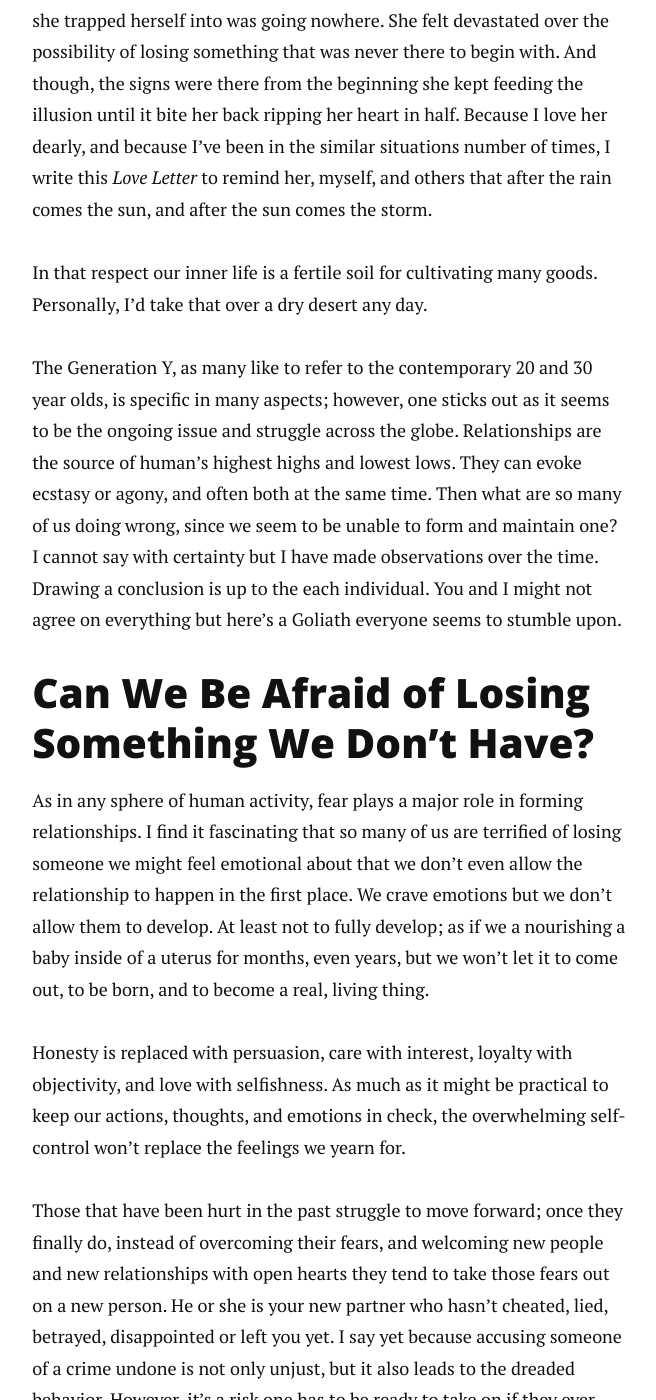
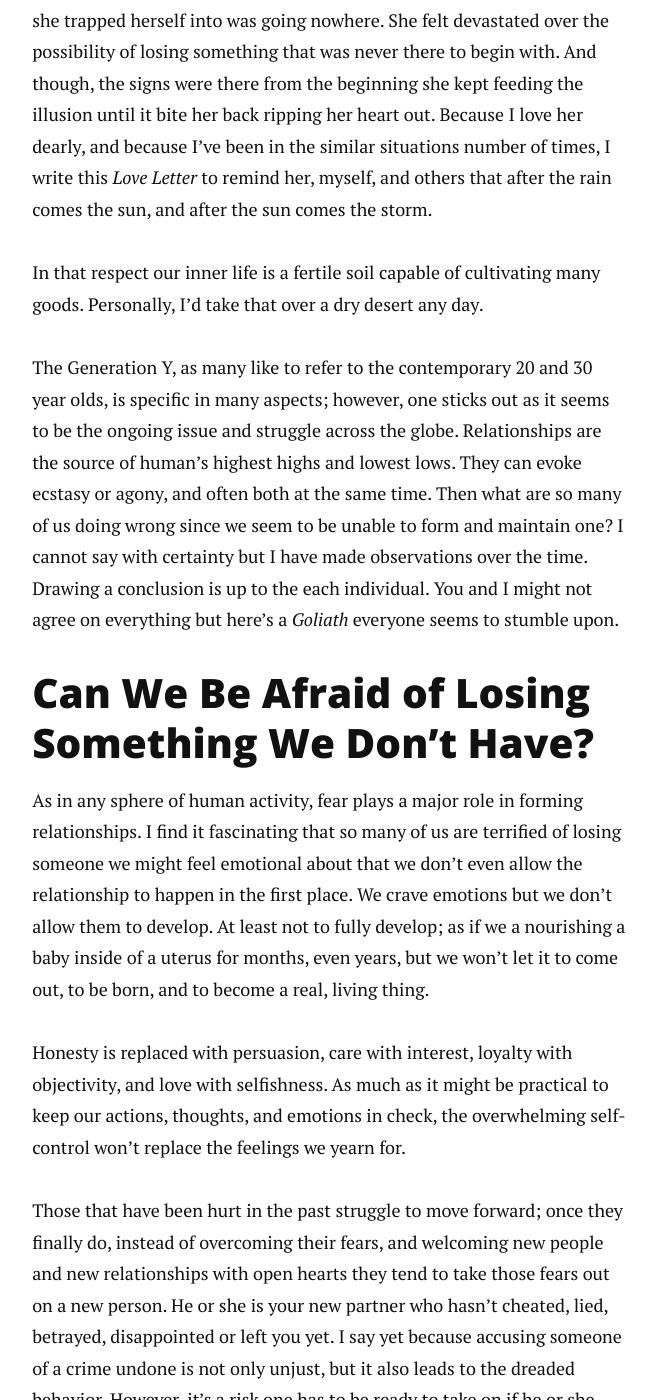
Before and after one commit to novisadnewyork/novisadnewyork.github.io, a Jekyll site: the page built from _posts/2016-04-01-a-love-letter-that-speaks-to-the-mind.markdown, in a window 1280 px wide and 1400 px high, scrolled down 639 px. Shown: the whole window, without its empty margins (310-966 px from the left). Built offline with Jekyll 4.4.1, drawn with Linux system fonts in a browser that asks for light colours; nearby versions of some CDN libraries; Markdown is read by kramdown in place of the engine named in the settings; some of the changed text lies outside the part shown.

Commit message:
Updated 2016-04-01-a-love-letter-that-speaks-to-the-mind.markdown

```diff
--- a/_posts/2016-04-01-a-love-letter-that-speaks-to-the-mind.markdown
+++ b/_posts/2016-04-01-a-love-letter-that-speaks-to-the-mind.markdown
@@ -4,13 +4,14 @@
 layout: post
 ---
 
+
 ##Between the Ecstasy and Agony
 
-A friend of mine recently confessed that the pseudo-platonic relationship she trapped herself into was going nowhere. She felt devastated over the possibility of losing something that was never there to begin with. And though, the signs were there from the beginning she kept feeding the illusion until it bite her back ripping her heart in half. Because I love her dearly, and because I've been in the similar situations number of times, I write this _Love Letter_ to remind her, myself, and others that after the rain comes the sun, and after the sun comes the storm.
+A friend of mine recently confessed that the pseudo-platonic relationship she trapped herself into was going nowhere. She felt devastated over the possibility of losing something that was never there to begin with. And though, the signs were there from the beginning she kept feeding the illusion until it bite her back ripping her heart out. Because I love her dearly, and because I've been in the similar situations number of times, I write this _Love Letter_ to remind her, myself, and others that after the rain comes the sun, and after the sun comes the storm.
 
-In that respect our inner life is a fertile soil for cultivating many goods. Personally, I'd take that over a dry desert any day.
+In that respect our inner life is a fertile soil capable of cultivating many goods. Personally, I'd take that over a dry desert any day.
 
-The Generation Y, as many like to refer to the contemporary 20 and 30 year olds, is specific in many aspects; however, one sticks out as it seems to be the ongoing issue and struggle across the globe. Relationships are the source of human's highest highs and lowest lows. They can evoke ecstasy or agony, and often both at the same time. Then what are so many of us doing wrong, since we seem to be unable to form and maintain one? I cannot say with certainty but I have made observations over the time. Drawing a conclusion is up to the each individual. You and I might not agree on everything but here's a Goliath everyone seems to stumble upon.
+The Generation Y, as many like to refer to the contemporary 20 and 30 year olds, is specific in many aspects; however, one sticks out as it seems to be the ongoing issue and struggle across the globe. Relationships are the source of human's highest highs and lowest lows. They can evoke ecstasy or agony, and often both at the same time. Then what are so many of us doing wrong since we seem to be unable to form and maintain one? I cannot say with certainty but I have made observations over the time. Drawing a conclusion is up to the each individual. You and I might not agree on everything but here's a _Goliath_ everyone seems to stumble upon.
 
 ##Can We Be Afraid of Losing Something We Don't Have?
 
@@ -18,14 +19,14 @@
 
 Honesty is replaced with persuasion, care with interest, loyalty with objectivity, and love with selfishness. As much as it might be practical to keep our actions, thoughts, and emotions in check, the overwhelming self-control won't replace the feelings we yearn for.
 
-Those that have been hurt in the past struggle to move forward; once they finally do, instead of overcoming their fears, and welcoming new people and new relationships with open hearts they tend to take those fears out on a new person. He or she is your new partner who hasn't cheated, lied, betrayed, disappointed or left you yet. I say yet because accusing someone of a crime undone is not only unjust, but it also leads to the dreaded behavior. However, it's a risk one has to be ready to take on if they ever intend to engage in a meaningful relationship.
+Those that have been hurt in the past struggle to move forward; once they finally do, instead of overcoming their fears, and welcoming new people and new relationships with open hearts they tend to take those fears out on a new person. He or she is your new partner who hasn't cheated, lied, betrayed, disappointed or left you yet. I say yet because accusing someone of a crime undone is not only unjust, but it also leads to the dreaded behavior. However, it's a risk one has to be ready to take on if he or she ever intends to engage in a meaningful relationship.
 
-_Being ready_ is becoming a main theme when it comes to the conversations about relationships, usually in the context of: _Not being ready_ for something or someone. Talking about it won't change anything in the decaying stage of our relationships unless we take steps towards becoming ready. Saying, "I am not ready," and leaving things at it is like saying, "I am an alcoholic," and not doing anything about it while hoping to end an addiction.
+_Being ready_ is becoming a main theme when it comes to the conversations about relationships, usually in the context of: _Not being ready_ for something or someone. Talking about it won't change anything about the decaying stage of our relationships unless we take steps towards becoming ready. Saying, "I am not ready," and leaving things at it is like saying, "I am an alcoholic," and not doing anything about it while hoping to end an addiction.
 
 ##The Struggle is Real
 
 People are becoming open minded and close hearted. Let it not become the main characteristic of Generation Y's relationships.
 
-We might be witnessing an epochal shift in the way people build micro and macro societies. Relationships might be evolving from ones formed with love and care, or at least an illusion of it, to the ones appointed with fair trade, bargain, and exchange of goods. In order for the former to become possible, before finding a cure for cancer scientist should find a cure for emotions.
+We might be witnessing an epochal shift in the way people build micro and macro societies. Relationships might be evolving from ones formed with love and care, or at the least an illusion of it, to the ones appointed with fair trade, bargain, and exchange of goods. In order for the former to become possible, before finding a cure for cancer scientists should find a cure for emotions first.
 
 Until then we are ought to make the best out of relationships that we are given.
```
